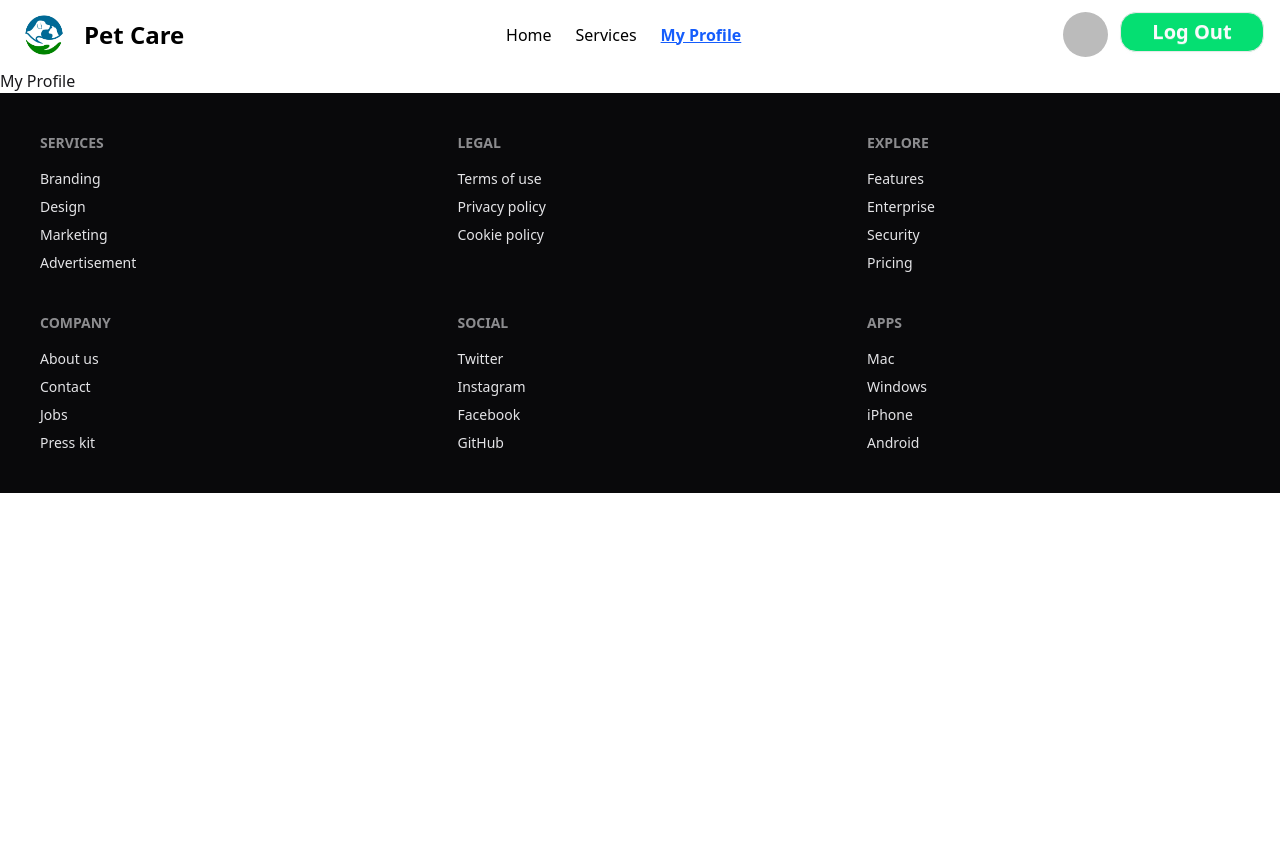
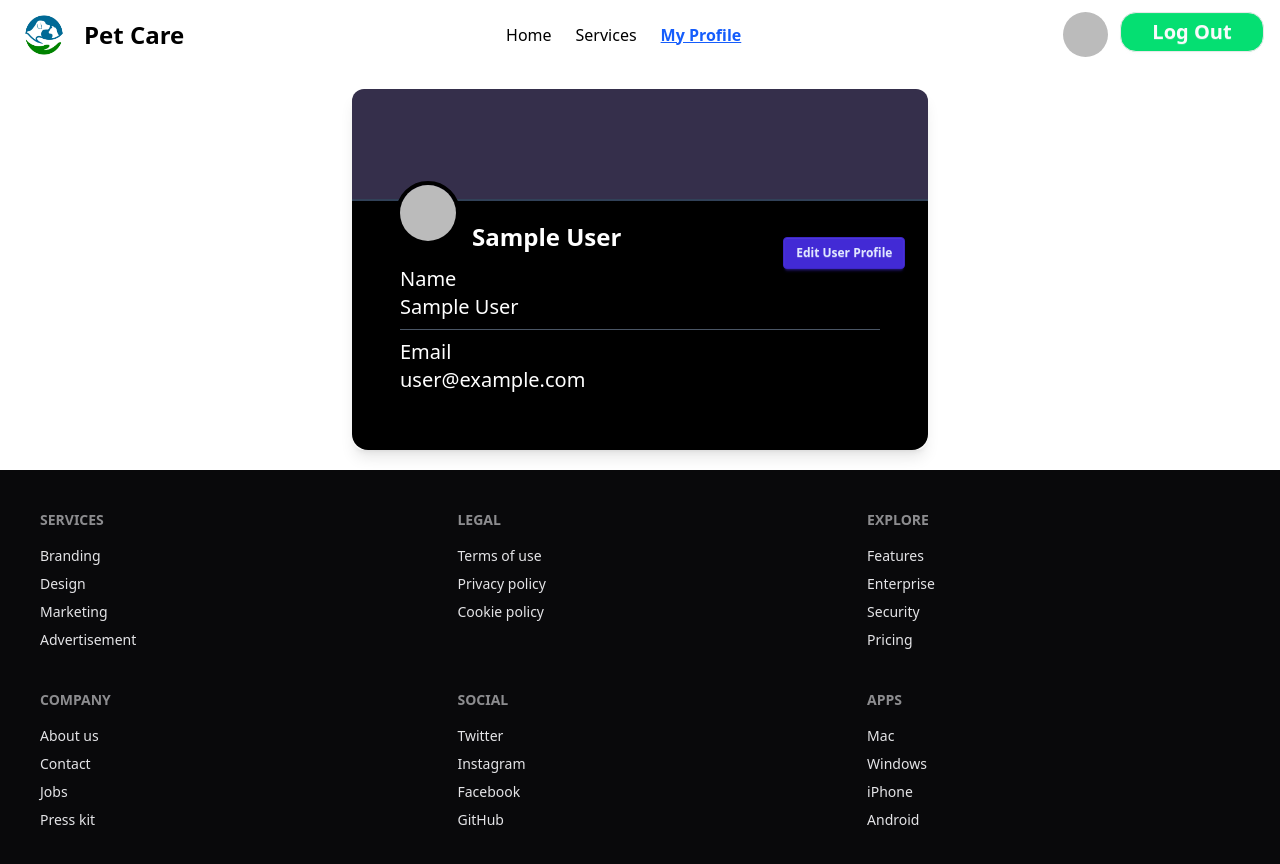
Before and after one commit to CodeBySabid/pet-care-app, a React (Vite) app: page /myprofile in a window 1280 px wide. Shown: the top 864 px of the page. Before the commit the page ends 800 px from the top, so only its background shows below. Built offline with nearby package versions, Linux system fonts and the light colour scheme; no server answers; sample sign-in values are in the browser's storage.

Commit message:
Added My Profile page

```diff
--- a/package.json
+++ b/package.json
@@ -11,6 +11,7 @@
   },
   "dependencies": {
     "@tailwindcss/vite": "^4.1.16",
+    "animate.css": "^4.1.1",
     "axios": "^1.13.1",
     "firebase": "^12.5.0",
     "react": "^19.1.1",
--- a/src/Component/Hero/HeroCard.jsx
+++ b/src/Component/Hero/HeroCard.jsx
@@ -6,7 +6,7 @@ const HeroCard = ({ petdatas }) => {
     const { serviceName, image, price, description, rating, serviceId } = petdatas
     // console.log(image)
     return (
-        <div className="hover:shadow-2xl transition-transform duration-300 hover:-translate-y-1 h-full card rounded-xl w-96 max-lg:w-full max-md:w-96 max-sm:w-72 shadow-xl bg-white text-black">
+        <div className="animate__animated  hover:shadow-2xl transition-transform duration-300 hover:-translate-y-1 h-full card rounded-xl w-96 max-lg:w-full max-md:w-96 max-sm:w-72 shadow-xl bg-white text-black">
             <img className='h-[220px] rounded-t-xl' src={image} alt="dd" />
             <div className="card-body">
                 <h2 className="card-title text-xl">{serviceName}</h2>
--- a/src/Component/Hero/HeroSlider.jsx
+++ b/src/Component/Hero/HeroSlider.jsx
@@ -2,6 +2,7 @@ import { Swiper, SwiperSlide } from "swiper/react";
 import { Autoplay, Pagination } from "swiper/modules";
 import "swiper/css/pagination";
 import "swiper/css";
+import 'animate.css';
 
 import slide1 from "../../assets/download (1).jpg";
 import slide2 from "../../assets/download (2).jpg";
@@ -12,7 +13,7 @@ import slide5 from "../../assets/download.jpg";
 const images = [slide1, slide2, slide3, slide4, slide5];
 function HeroSlider() {
   return (
-    <div className="w-full my-5 mx-auto">
+    <div className="animate__animated animate__fadeInDownBig w-full my-5 mx-auto">
       <Swiper
         modules={[Autoplay, Pagination]}
         autoplay={{ delay: 2500, disableOnInteraction: false }}
--- a/src/Component/Hero/WinterCare.jsx
+++ b/src/Component/Hero/WinterCare.jsx
@@ -6,9 +6,9 @@ import image3 from '../../assets/download (8).jpg'
 
 const WinterCare = () => {
     return (
-        <div className='w-full flex flex-col items-center my-6'>
-            <h1 className="text-4xl font-bold text-center mb-9 text-primary">Winter Care Tips for Pets</h1>
-            <div className='flex flex-col gap-2 align-center'>
+        <div className='flex flex-col items-center my-6'>
+            <h1 className="animate__animated animate__fadeInDown text-4xl font-bold text-center mb-9 text-primary">Winter Care Tips for Pets</h1>
+            <div className='animate__animated animate__fadeInDown flex flex-col gap-2 align-center'>
                 <div className="text-center">
                     <h3 className='text-2xl font-semibold'>Limit outdoor time:</h3>
                     <p className='text-[20px]'> Cold weather can lead to frostbite and hypothermia, especially in small, short-haired, or elderly pets.</p>
@@ -27,7 +27,7 @@ const WinterCare = () => {
                 </div>
             </div>
             <section className="bg-base-200 w-full max-w-[1500px] mx-auto p-6 sm:p-10 my-10 rounded-2xl">
-                <h1 className="text-3xl sm:text-4xl font-bold text-center mb-10 sm:mb-12 text-primary">
+                <h1 className="animate__animated animate__fadeInDown text-3xl sm:text-4xl font-bold text-center mb-10 sm:mb-12 text-primary">
                     Meet Our Pet Care Doctors
                 </h1>
 
--- a/src/Component/Home/Home.jsx
+++ b/src/Component/Home/Home.jsx
@@ -12,7 +12,7 @@ const Home = () => {
         <div>
             <HeroSlider></HeroSlider>
             <div className='w-full flex flex-col items-center'>
-                <h1 className='font-semibold text-[3vw] max-md:text-[4vw] max-sm:text-[5vw] my-9'>Popular Winter Care Services</h1>
+                <h1 className='animate__animated animate__fadeInDown font-semibold text-[3vw] max-md:text-[4vw] max-sm:text-[5vw] my-9'>Popular Winter Care Services</h1>
                 <div className='grid grid-cols-3 max-xl:grid-cols-2 gap-15 max-lg:px-5 max-sm:px-1 max-lg:gap-5 max-md:grid-cols-1 px-20'>
                     {
                         Petedata.map(petdatas => (<HeroCard key={petdatas.serviceId} petdatas={petdatas}></HeroCard>))
--- a/src/Component/MyProfile/MyProfile.jsx
+++ b/src/Component/MyProfile/MyProfile.jsx
@@ -1,9 +1,39 @@
-import React from 'react';
+import React, { use } from 'react';
+import { AuthContext } from '../provider/AuthContext';
 
 const MyProfile = () => {
+    const { user } = use(AuthContext);
+    console.log(user)
     return (
-        <div>
-            My Profile
+        <div className="w-full my-5 max-sm:w-[98%]  max-w-xl mx-auto rounded-xl overflow-hidden shadow-lg bg-base-200 relative">
+            <div className="h-28 border-b-2 border-b-slate-700 bg-[#352f4b]"></div>
+            <div className="w-full bg-transparent p-4 absolute left-7 top-27 max-sm:top-23 flex items-center justify-end ">
+                <div className="relative w-full flex items-center gap-3">
+                    <div className="absolute left-0 avatar">
+                        <div className="w-16 rounded-full border-4 border-black ">
+                            <img className='z-20' src={user.photoURL} alt="User Avatar" />
+                        </div>
+                    </div>
+                    <div className="absolute left-19 top-2 max-sm:top-10 max-sm:left-0 text-lg font-semibold">
+                        <h2 className='text-white text-2xl'>{user.displayName}</h2>
+                    </div>
+
+                </div>
+                <button className="absolute max-sm:relative max-sm:left-[-7%] max-sm:top-8 top-10 left-[70%] btn btn-primary btn-sm">
+                    Edit User Profile
+                </button>
+            </div>
+            <div className='rounded-b-2xl h-auto pb-14 max-sm:pt-24 px-12 pt-16 text-white bg-black flex flex-col gap-2'>
+                <div className='text-xl'>
+                    <h1>Name</h1>
+                    <h1>{user.displayName}</h1>
+                </div>
+                <hr className='text-gray-600' />
+                <div className='text-xl'>
+                    <h1>Email</h1>
+                    <h1>{user.email}</h1>
+                </div>
+            </div>
         </div>
     );
 };
--- a/src/Component/Navbar/Navbar.jsx
+++ b/src/Component/Navbar/Navbar.jsx
@@ -25,7 +25,7 @@ const Navbar = () => {
         } to={'/myprofile'}>My Profile</NavLink>
     </>
     return (
-        <div>
+        <div className='sticky top-0 z-50'>
             <nav className="bg-white w-full">
                 <div className="w-full px-4 py-3 flex items-center justify-between">
                     <NavLink className="flex text-gradient-to-r from-[#632EE3] to-[#9F62F2] items-center gap-3 max-sm:gap-2 text-2xl text-black font-bold max-sm:text-xl" to={'/'}><img className='w-14 h-11 max-sm:w-9 max-sm:h-9' src={image} /><span className='inline-block bg-clip-text'>Pet Care</span></NavLink>
--- a/src/Component/Services/PetDetails.jsx
+++ b/src/Component/Services/PetDetails.jsx
@@ -28,7 +28,7 @@ const PetDetails = () => {
     }
     return (
         <div className='w-full flex flex-col items-center my-10 max-sm:my-5 px-5'>
-            <div className='w-[1500px]'>
+            <div className='max-w-[1500px]'>
                 <div className='flex w-full gap-7 max-sm:gap-2.5 max-md:flex-col max-md:items-center'>
                     <img className='max-lg:w-[40.5vw] rounded-xl w-[400px] h-[300px] max-lg:h-[35vw] max-md:w-[90%] max-md:h-[350px] max-sm:h-[49vw] max-sm:w-screen' src={image} alt="" />
                     <div className='w-full flex flex-col items-center gap-3 max-lg:gap-[1vw]'>
--- a/src/main.jsx
+++ b/src/main.jsx
@@ -4,6 +4,8 @@ import './index.css'
 import { RouterProvider } from 'react-router'
 import router from './Routers/Router.jsx'
 import AuthProvider from './Component/provider/AuthProvider.jsx'
+import 'animate.css';
+
 
 
 createRoot(document.getElementById('root')).render(
```
Also changed, not shown: src/index.css (line endings or trailing spaces), 2 other files (tests, documents, lock files or other folders).
